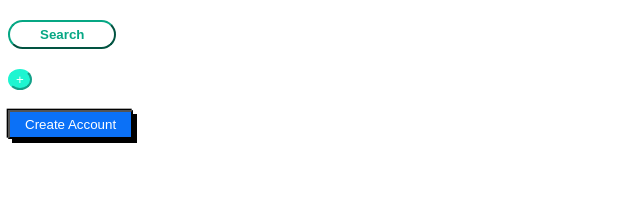
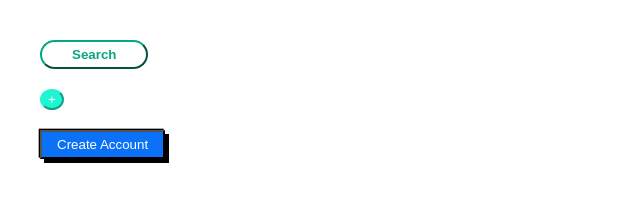
Before and after one commit to ruizqa/Button_up, a plain HTML site: page index.html in a window 1280 px wide. Shown: the whole page, without its empty margins (0-640 px from the left). Drawn offline with Linux system fonts and the light colour scheme.

Commit message:
Committing changes to styling and readme file

```diff
--- a/style.css
+++ b/style.css
@@ -1,3 +1,9 @@
+*{
+
+margin: 20px 20px;
+
+}
+
 
 button{
     display: block;
```
Also changed, not shown: 1 other file.
